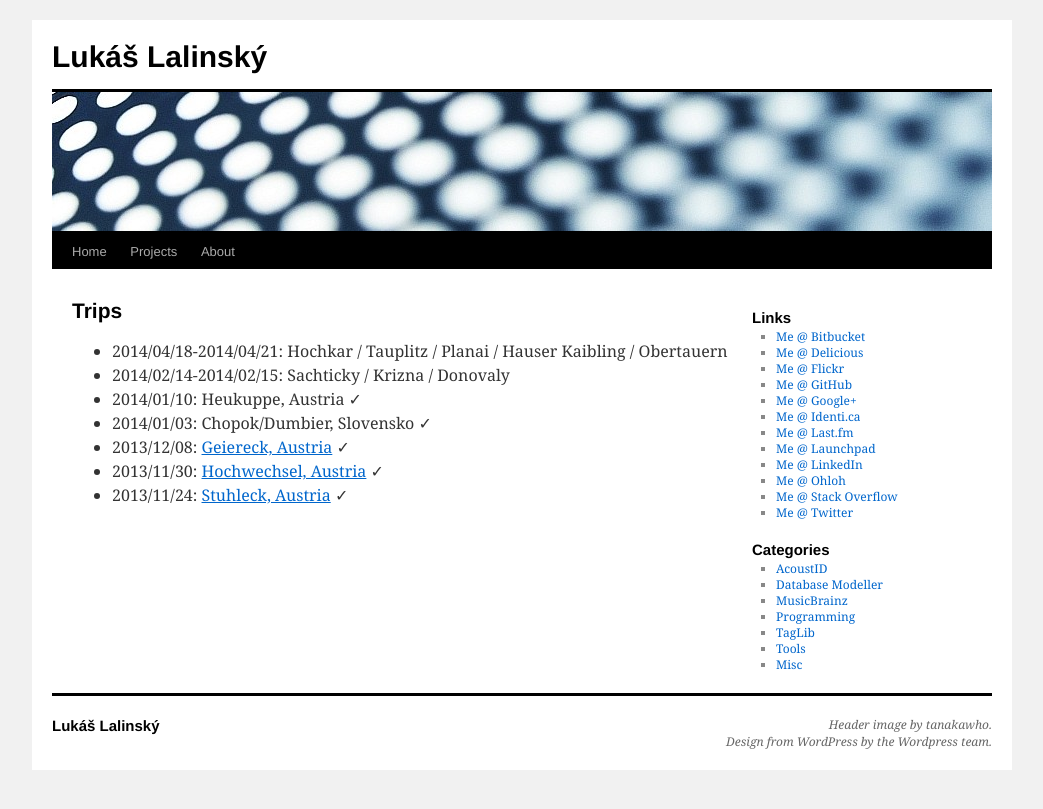
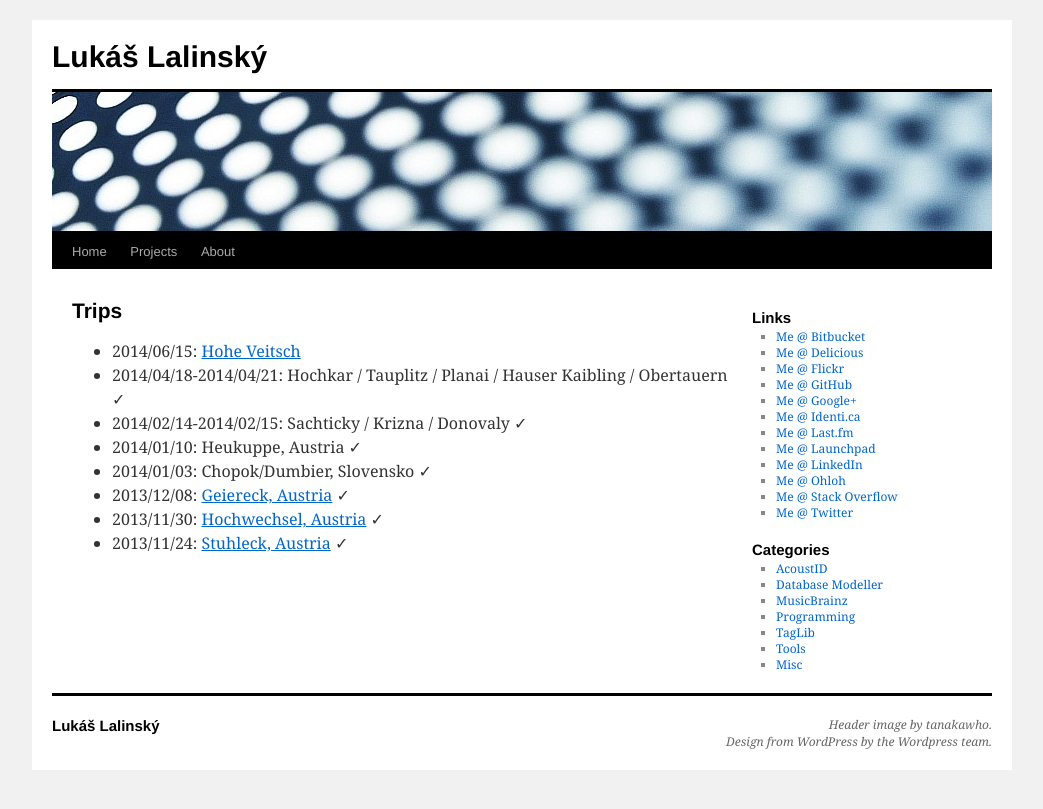
Before and after one commit to lalinsky/website, a Jekyll site: the page built from trips/index.md, in a window 1280 px wide. Shown: the top 809 px of the page, without its empty margins (118-1161 px from the left). Built offline with Jekyll 4.4.1, drawn with Linux system fonts in a browser that asks for light colours; Markdown is read by kramdown in place of the engine named in the settings.

Commit message:
Hohe Veitsch

```diff
--- a/trips/index.md
+++ b/trips/index.md
@@ -5,8 +5,9 @@ slug: trips
 title: Trips
 ---
 
- - 2014/04/18-2014/04/21: Hochkar / Tauplitz / Planai / Hauser Kaibling / Obertauern
- - 2014/02/14-2014/02/15: Sachticky / Krizna / Donovaly
+ - 2014/06/15: [Hohe Veitsch](http://www.bergfex.at/sommer/veitsch-brunnalm/touren/wandern/#/sommer/steiermark/touren/wanderung/5952,hohe-veitsch-ueber-goassteign/)
+ - 2014/04/18-2014/04/21: Hochkar / Tauplitz / Planai / Hauser Kaibling / Obertauern ✓
+ - 2014/02/14-2014/02/15: Sachticky / Krizna / Donovaly ✓
  - 2014/01/10: Heukuppe, Austria ✓
  - 2014/01/03: Chopok/Dumbier, Slovensko ✓
  - 2013/12/08: [Geiereck, Austria](http://www.bergfex.at/#/sommer/steiermark/touren/schneeschuh/8343,vom-hauereck-zur-pretul/) ✓
```
